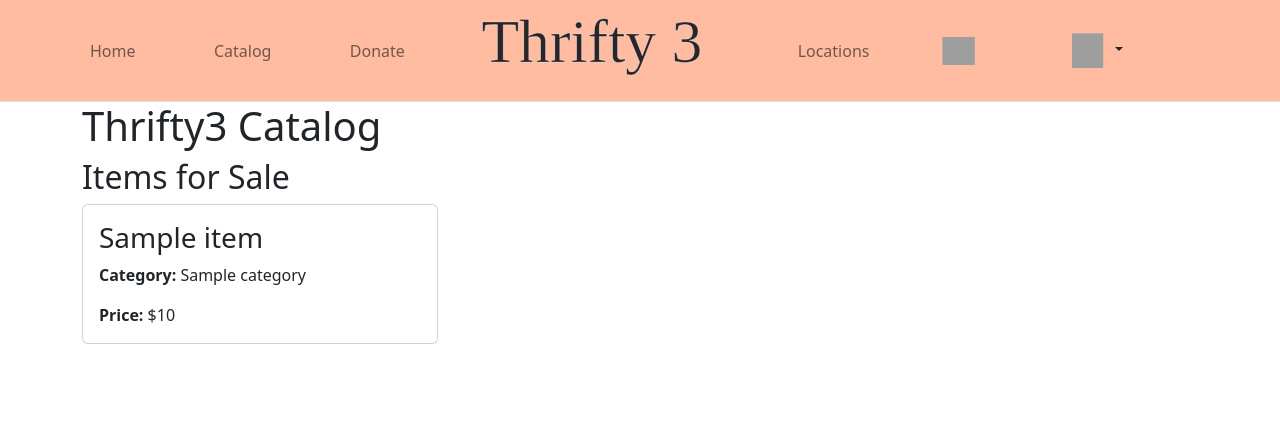
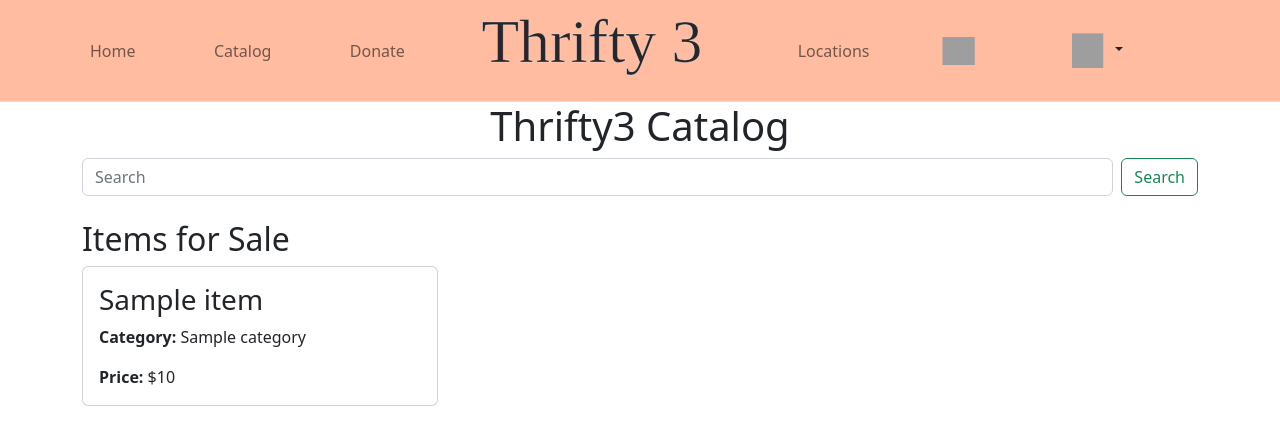
Before and after one commit to jaborsh/Thrifty3, a Node server app: template ProjectCode/src/views/pages/catalog.ejs in a window 1280 px wide. Shown: the top 436 px of the page. Run offline with Node 20, Linux system fonts and the light colour scheme; the template is opened without the code that fills it: most values are stand-ins (such as "Sample title", 1, 10 or a date in 2020); grey boxes are pictures that could not be loaded.

Commit message:
Added search function

```diff
--- a/ProjectCode/src/index.js
+++ b/ProjectCode/src/index.js
@@ -126,6 +126,17 @@ app.get('/catalog', (req, res) => {
     })
 });
 
+app.get('/search', (req, res) => {
+  const query = `SELECT items.item_ID, items.name, item_category.name AS category, item_category.base_price
+  FROM items
+  INNER JOIN item_category ON items.category_ID = item_category.category_ID
+  WHERE items.name ILIKE '%${req.query.query}%' OR item_category.name ILIKE '%${req.query.query}%';`;
+  db.any(query)
+    .then(function(data) {
+      res.render('pages/catalog', {items: data});
+    })
+});
+
 // starting the server and keeping the connection open to listen for more requests
 module.exports = app.listen(3000, () => {
     console.log('listening on port 3000');
--- a/ProjectCode/src/views/pages/catalog.ejs
+++ b/ProjectCode/src/views/pages/catalog.ejs
@@ -2,8 +2,21 @@
 <%- include ('../partials/header') %>
 
 <main class="container">
-  <h1>Thrifty3 Catalog</h1>
+  <h1 style="text-align:center;">Thrifty3 Catalog</h1>
 
+  <div class="row mb-4">
+    <div class="form-group">
+      <form class="d-flex" action="/search" method="GET">
+        <input class="form-control me-2" type="search" name="query" placeholder="Search" aria-label="Search">
+        <button class="btn btn-outline-success" type="submit">Search</button>
+      </form>
+    </div>
+  </div>
+
+
+  <% if (items.length === 0) { %>
+    <p>No items found.</p>
+  <% } else { %>
     <div id="items" class="row">
       <h2 class="col-12">Items for Sale</h2>
       <% items.forEach(function(item) { %>
@@ -18,6 +31,7 @@
         </div>
       <% }); %>
     </div>
+  <% } %>
 
 </main>
 
```
Lines whose indentation alone changed are shown as unchanged.
